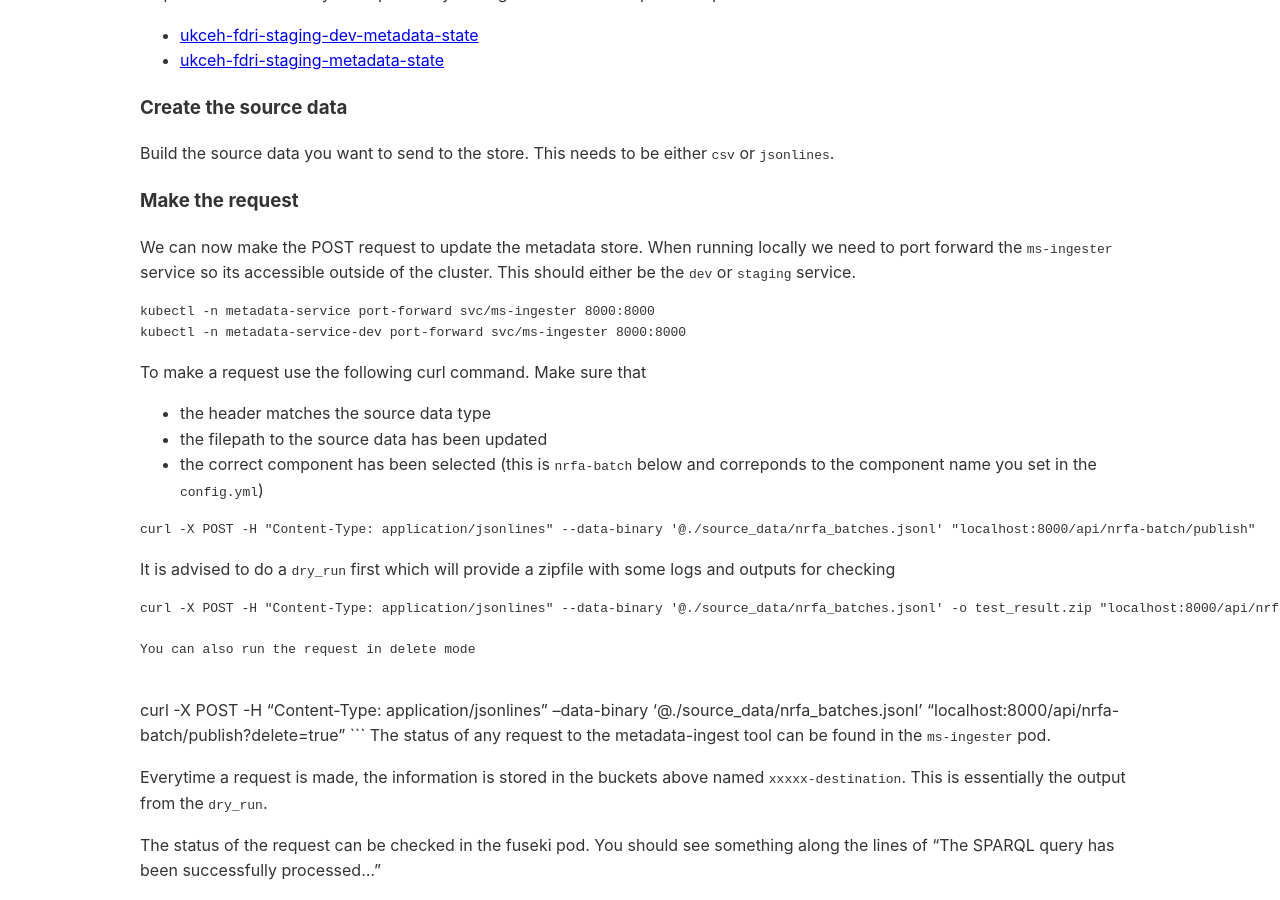
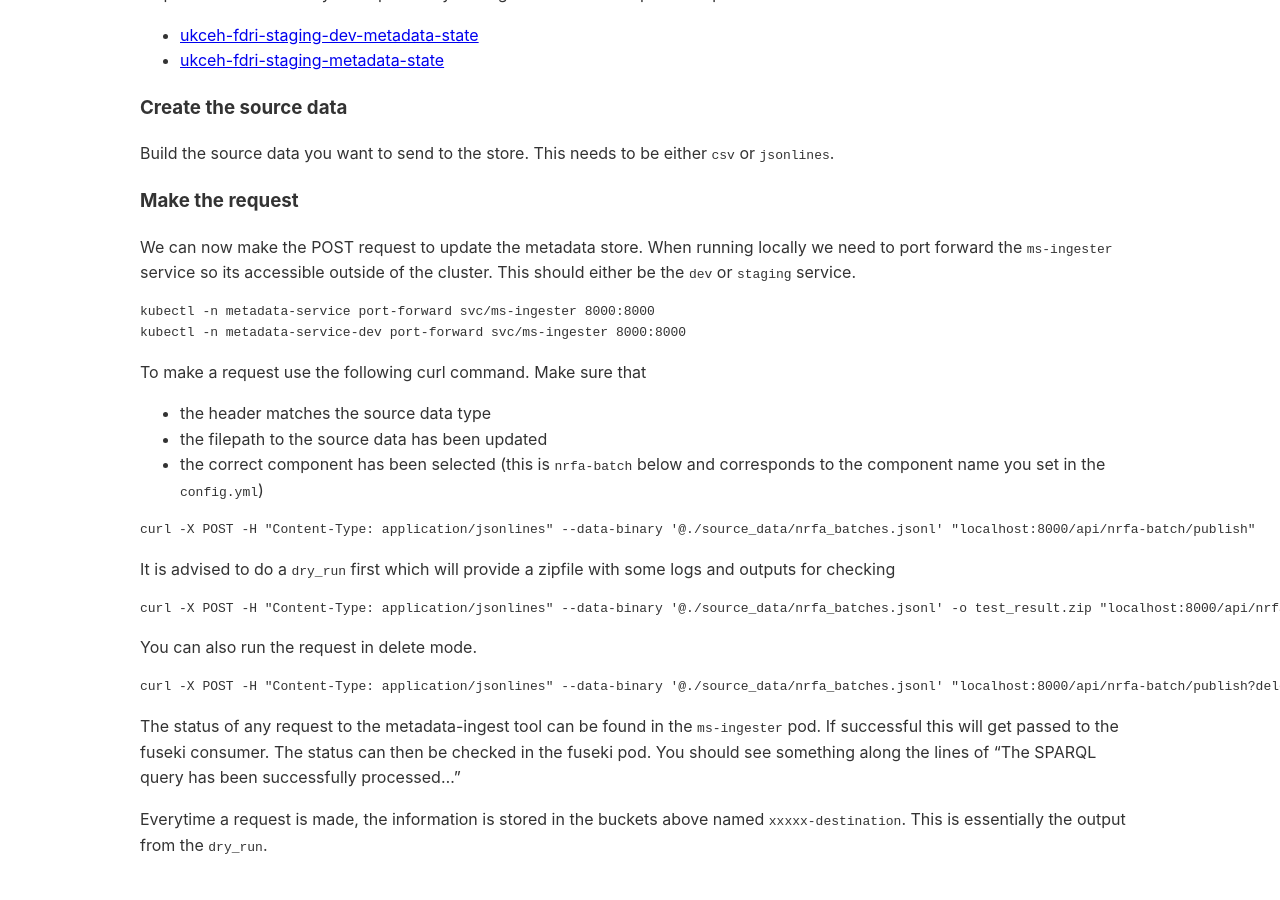
Before and after one commit to NERC-CEH/fdri_words, a Jekyll site: the page built from metadata/metadata-ingest-tool.md, in a window 1280 px wide and 900 px high, scrolled down 1209 px. Built offline with Jekyll 4.4.1, drawn with Linux system fonts in a browser that asks for light colours; our own code applies the rules of GitHub Pages for plain Markdown files; after the commit the page ends 2083 px from its top, so only the background shows below that.

Commit message:
more notes

````diff
--- a/metadata/metadata-ingest-tool.md
+++ b/metadata/metadata-ingest-tool.md
@@ -42,7 +42,7 @@ To make a request use the following curl command. Make sure that
 
 - the header matches the source data type
 - the filepath to the source data has been updated
-- the correct component has been selected (this is `nrfa-batch` below and correponds to the component name you set in the `config.yml`)
+- the correct component has been selected (this is `nrfa-batch` below and corresponds to the component name you set in the `config.yml`)
 
 ```
 curl -X POST -H "Content-Type: application/jsonlines" --data-binary '@./source_data/nrfa_batches.jsonl' "localhost:8000/api/nrfa-batch/publish"
@@ -52,14 +52,13 @@ It is advised to do a `dry_run` first which will provide a zipfile with some log
 
 ```
 curl -X POST -H "Content-Type: application/jsonlines" --data-binary '@./source_data/nrfa_batches.jsonl' -o test_result.zip "localhost:8000/api/nrfa-batch/publish?dryrun=true"
+```
 
-You can also run the request in delete mode
+You can also run the request in delete mode.
 
 ```
 curl -X POST -H "Content-Type: application/jsonlines" --data-binary '@./source_data/nrfa_batches.jsonl' "localhost:8000/api/nrfa-batch/publish?delete=true"
 ```
-The status of any request to the metadata-ingest tool can be found in the `ms-ingester` pod.
+The status of any request to the metadata-ingest tool can be found in the `ms-ingester` pod. If successful this will get passed to the fuseki consumer. The status can then be checked in the fuseki pod. You should see something along the lines of "The SPARQL query has been successfully processed..."
 
 Everytime a request is made, the information is stored in the buckets above named `xxxxx-destination`. This is essentially the output from the `dry_run`.
-
-The status of the request can be checked in the fuseki pod. You should see something along the lines of "The SPARQL query has been successfully processed..."
````
